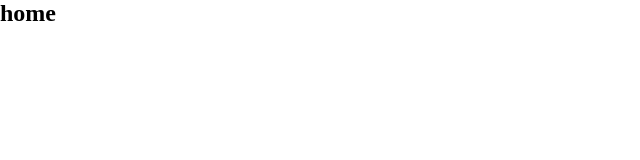
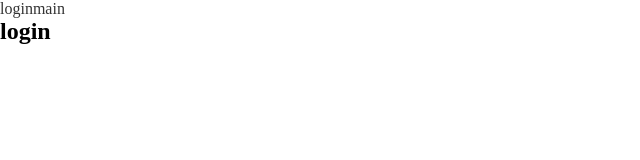
Before and after one commit to boyfeiyu/vue3-ts-cms, a Vue app: page /#/login in a window 1280 px wide. Shown: the top 160 px of the page, without its empty margins (0-640 px from the left). Built offline with nearby package versions, Linux system fonts and the light colour scheme.

Commit message:
配置router

```diff
--- a/package.json
+++ b/package.json
@@ -13,7 +13,8 @@
   "dependencies": {
     "less": "^4.1.3",
     "normalize.css": "^8.0.1",
-    "vue": "^3.2.38"
+    "vue": "^3.2.38",
+    "vue-router": "^4.1.6"
   },
   "devDependencies": {
     "@rushstack/eslint-patch": "^1.1.4",
--- a/src/App.vue
+++ b/src/App.vue
@@ -1,14 +1,8 @@
-<script setup lang="ts">
-import Demo from './demo.vue'
-const obj = {
-  aaa: 'aaa'
-}
-</script>
-
+<script setup lang="ts"></script>
 <template>
-  <div class="home">
-    <h2>home</h2>
-  </div>
+  <router-link to="/login">login</router-link>
+  <router-link to="/main">main</router-link>
+  <router-view />
 </template>
 
 <style lang="less" scoped></style>
--- a/src/main.ts
+++ b/src/main.ts
@@ -2,4 +2,5 @@
 import 'normalize.css'
 import '@/assets/css/index.less'
 import App from './App.vue'
-createApp(App).mount('#app')
+import router from '@/router/index'
+createApp(App).use(router).mount('#app')
--- /dev/null
+++ b/src/router/index.ts
@@ -0,0 +1,25 @@
+import { createRouter, createWebHashHistory } from 'vue-router'
+
+const router = createRouter({
+  history: createWebHashHistory(),
+  routes: [
+    {
+      path: '/',
+      redirect: '/main'
+    },
+    {
+      path: '/login',
+      component: () => import('@/views/login/login.vue')
+    },
+    {
+      path: '/main',
+      component: () => import('@/views/main/main.vue')
+    },
+    {
+      path: '/:pathMatch(.*)',
+      component: () => import('@/views/not-found/not-found.vue')
+    }
+  ]
+})
+
+export default router
--- a/src/demo.vue
+++ b/src/views/login/login.vue
@@ -1,8 +1,8 @@
 <script setup lang="ts"></script>
 
 <template>
-  <div class="home">
-    <h2>home</h2>
+  <div class="login">
+    <h2>login</h2>
   </div>
 </template>
 
--- /dev/null
+++ b/src/views/main/main.vue
@@ -0,0 +1,9 @@
+<script setup lang="ts"></script>
+
+<template>
+  <div class="main">
+    <h2>main</h2>
+  </div>
+</template>
+
+<style lang="less" scoped></style>
```
Also changed, not shown: 1 other file (tests, documents, lock files or other folders).
